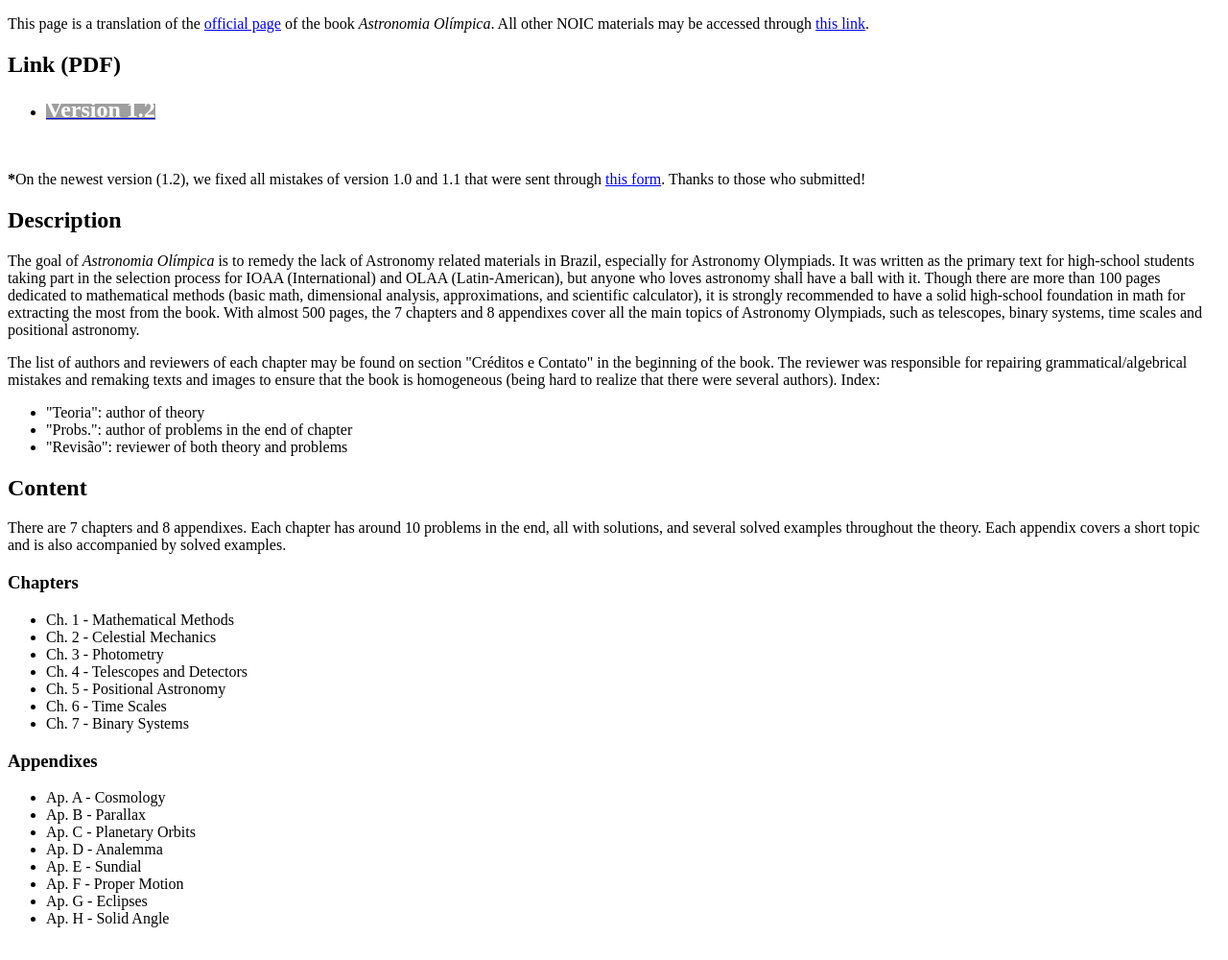
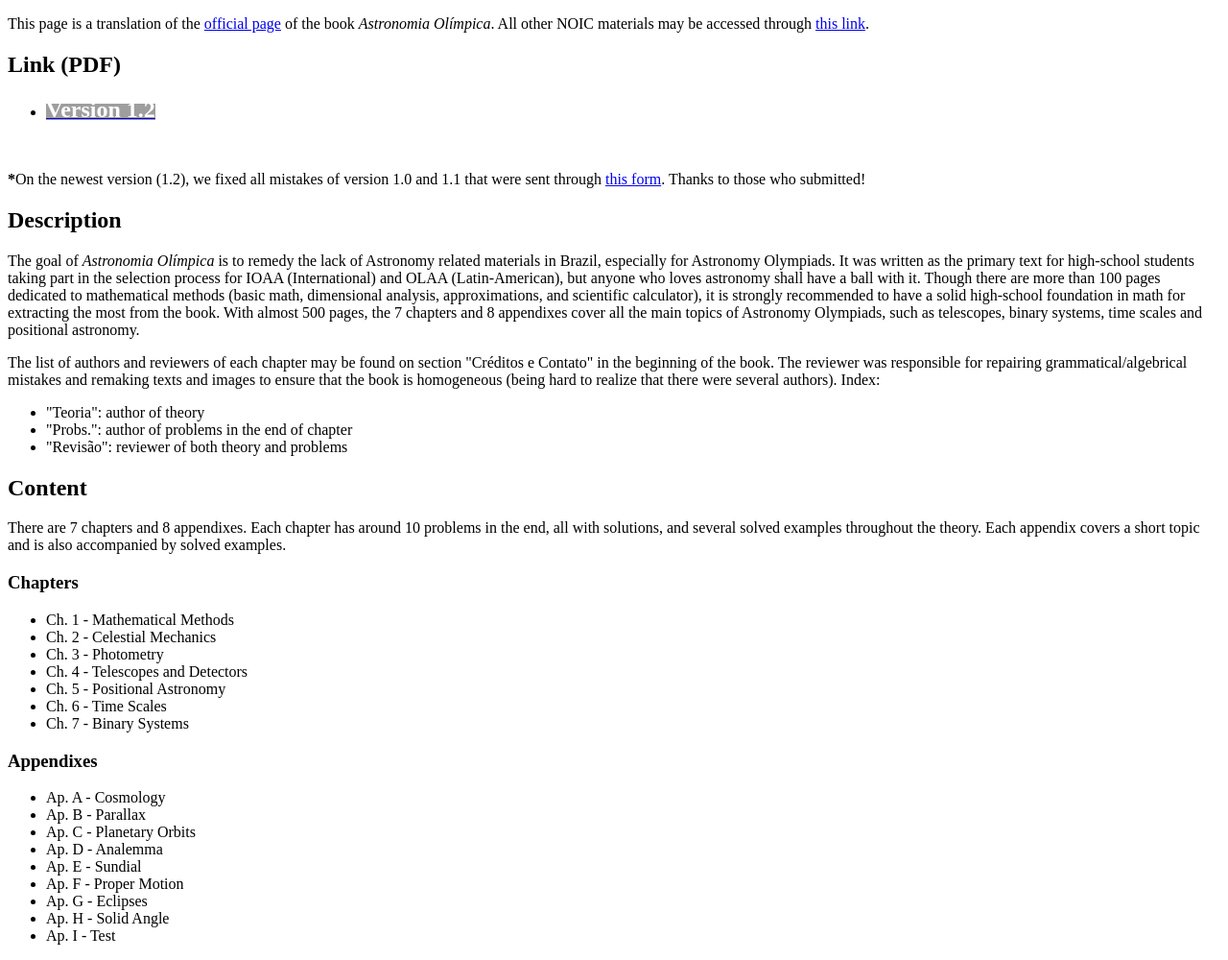
Before and after one commit to B-Makoto/BMakoto_Site, a plain HTML site: page index.html in a window 1280 px wide. Shown: the whole page at 96% size. Drawn offline with Linux system fonts and the light colour scheme; grey boxes are pictures that could not be loaded.

Commit message:
Added appendix I - Test

```diff
--- a/index.html
+++ b/index.html
@@ -67,4 +67,5 @@
 <li>Ap. F - Proper Motion</li>
 <li>Ap. G - Eclipses</li>
 <li>Ap. H - Solid Angle</li>
+<li>Ap. I - Test</li>
 </ul>
```
